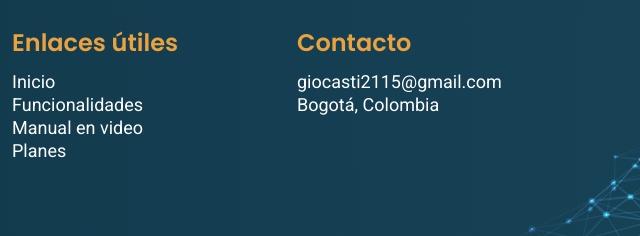
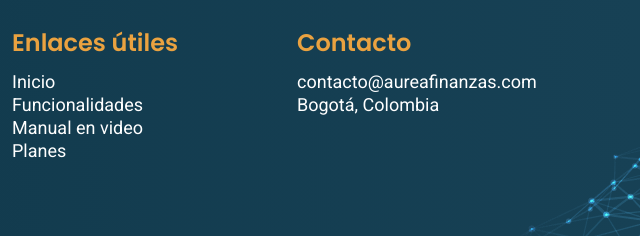
Before and after one commit to giocasti2115/aurea-landing, a plain HTML site: page aurea/index.html in a window 1280 px wide. Shown: the part 5825-6061 px from the top of the page, 640-1280 px from the left. Drawn offline with Linux system fonts and the light colour scheme.

Commit message:
Update contact email in index.html
Update email of contact

```diff
--- a/aurea/index.html
+++ b/aurea/index.html
@@ -274,7 +274,7 @@
 			  <p>Escríbenos y cuéntanos cómo Aurea podría ayudarte aún más con tu dinero.</p>
 
 			  <div class="cta-btn">
-				<a href="mailto:giocasti2115@gmail.com?subject=Feedback%20Aurea%20Finanzas"
+				<a href="mailto:contacto@aureafinanzas.com?subject=Feedback%20Aurea%20Finanzas"
 				   class="button button--primary">
 				  Enviar feedback por correo
 				</a>
@@ -396,7 +396,7 @@
 			<div class="footer__single">
 			  <h5>Contacto</h5>
 			  <ul class="footer__links">
-				<li><a href="mailto:giocasti2115@gmail.com">giocasti2115@gmail.com</a></li>
+				<li><a href="mailto:contacto@aureafinanzas.com">contacto@aureafinanzas.com</a></li>
 				<li><span>Bogotá, Colombia</span></li>
 			  </ul>
 			</div>
```
